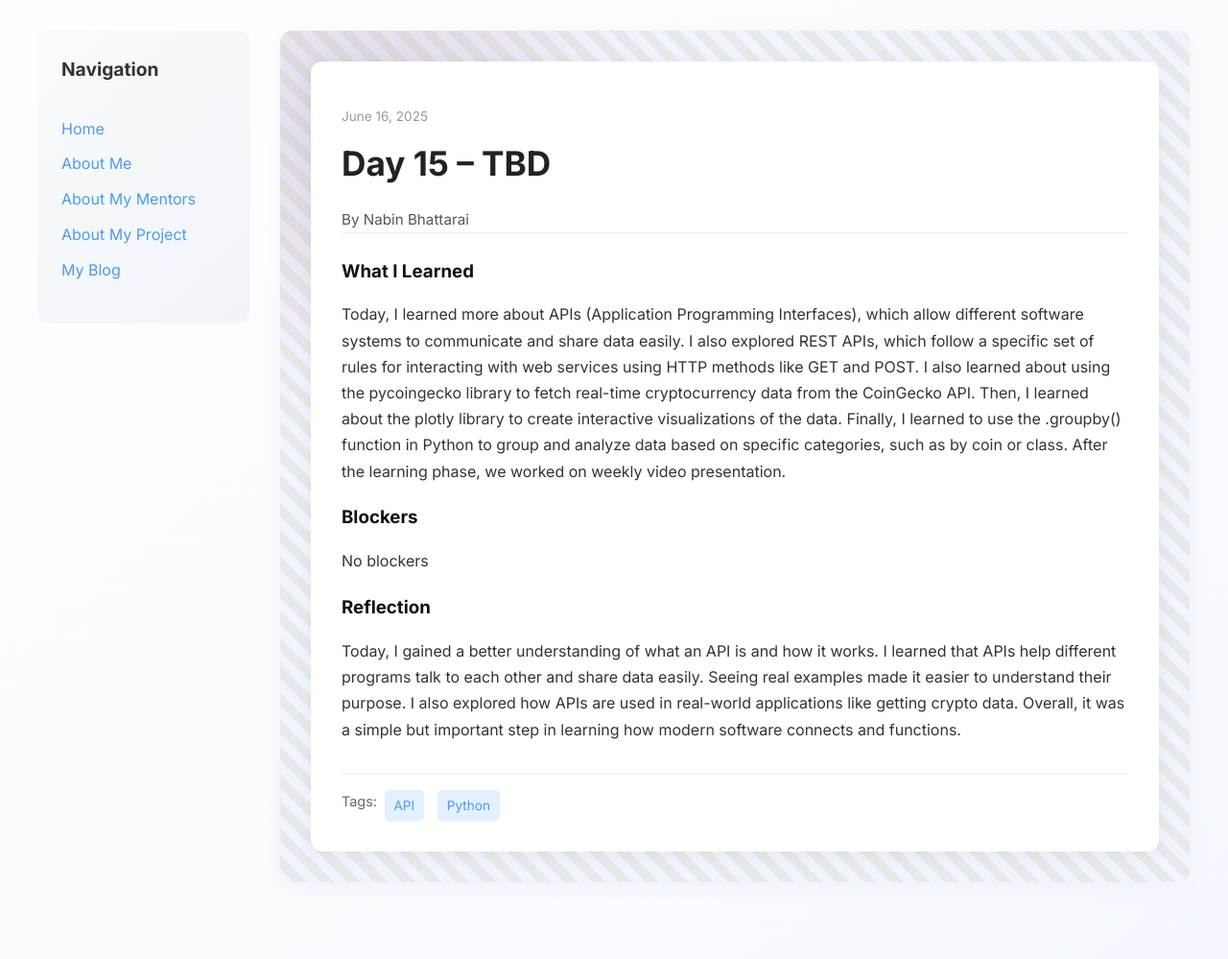
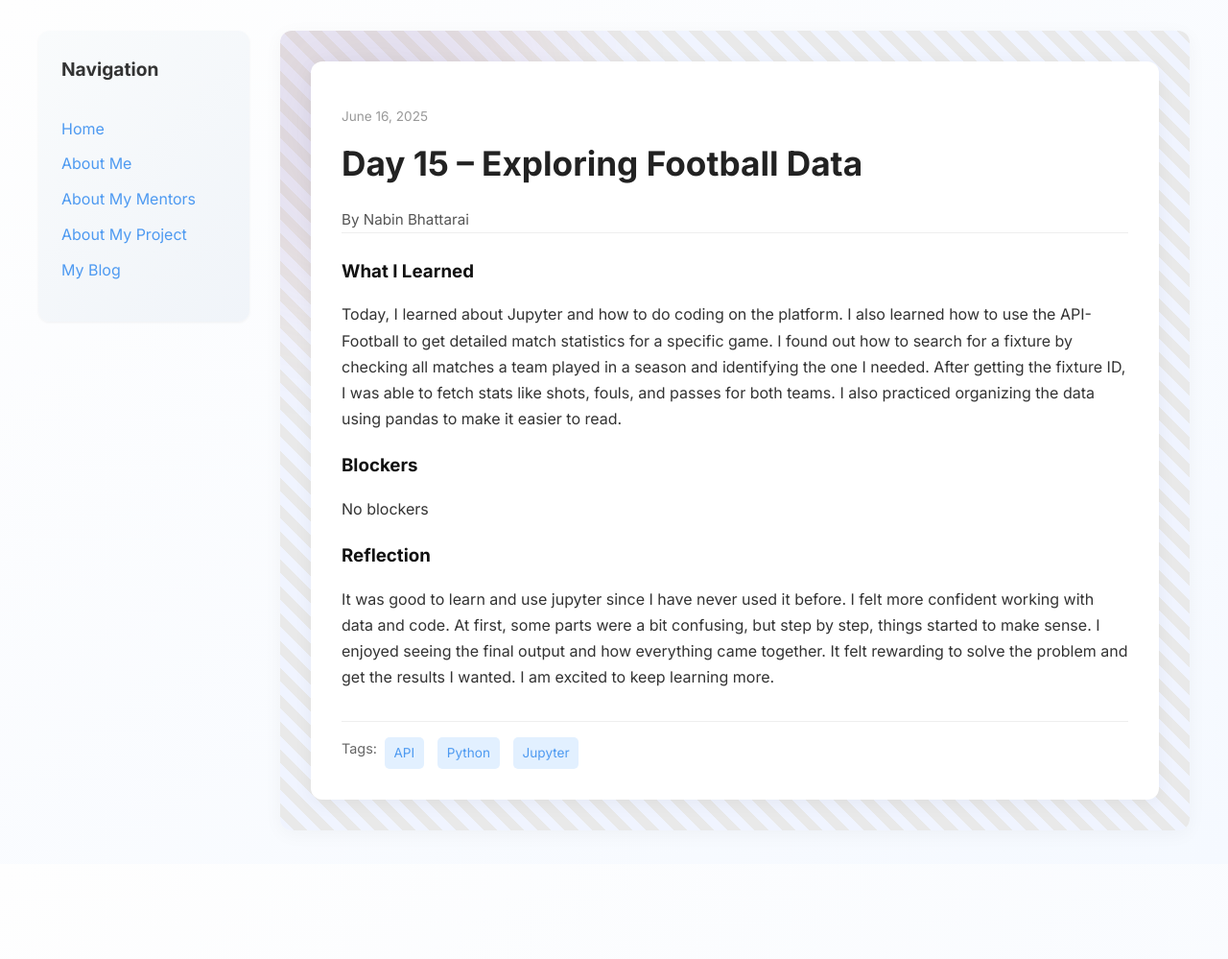
Before and after one commit to bhattarainabin2055/bhattarainabin2055.github.io, a Jekyll site: the page built from _posts/2025-06-16-day-15.md, in a window 1280 px wide. Shown: the whole page at 96% size. Built offline with Jekyll 4.4.1, drawn with Linux system fonts in a browser that asks for light colours; after the commit the page ends 900 px from its top, so only the background shows below that.

Commit message:
Update 2025-06-16-day-15.md

```diff
--- a/_posts/2025-06-16-day-15.md
+++ b/_posts/2025-06-16-day-15.md
@@ -1,16 +1,16 @@
 ---
 layout: post
-title: "Day 15 – TBD"
+title: "Day 15 – Exploring Football Data"
 date: 2025-06-16
 author: Nabin Bhattarai
 permalink: /day15.html
-tags: ["API", "Python"]
+tags: ["API", "Python", "Jupyter"]
 
 what_i_learned: |
- Today, I learned more about APIs (Application Programming Interfaces), which allow different software systems to communicate and share data easily. I also explored REST APIs, which follow a specific set of rules for interacting with web services using HTTP methods like GET and POST. I also learned about using the pycoingecko library to fetch real-time cryptocurrency data from the CoinGecko API. Then, I learned about the plotly library to create interactive visualizations of the data. Finally, I learned to use the .groupby() function in Python to group and analyze data based on specific categories, such as by coin or class. After the learning phase, we worked on weekly video presentation.
+ Today, I learned about Jupyter and how to do coding on the platform. I also learned how to use the API-Football to get detailed match statistics for a specific game. I found out how to search for a fixture by checking all matches a team played in a season and identifying the one I needed. After getting the fixture ID, I was able to fetch stats like shots, fouls, and passes for both teams. I also practiced organizing the data using pandas to make it easier to read.
 blockers: |
   No blockers
 
 reflection: |
-  Today, I gained a better understanding of what an API is and how it works. I learned that APIs help different programs talk to each other and share data easily. Seeing real examples made it easier to understand their purpose. I also explored how APIs are used in real-world applications like getting crypto data. Overall, it was a simple but important step in learning how modern software connects and functions.
+  It was good to learn and use jupyter since I have never used it before. I felt more confident working with data and code. At first, some parts were a bit confusing, but step by step, things started to make sense. I enjoyed seeing the final output and how everything came together. It felt rewarding to solve the problem and get the results I wanted. I am excited to keep learning more.
 ---
```
